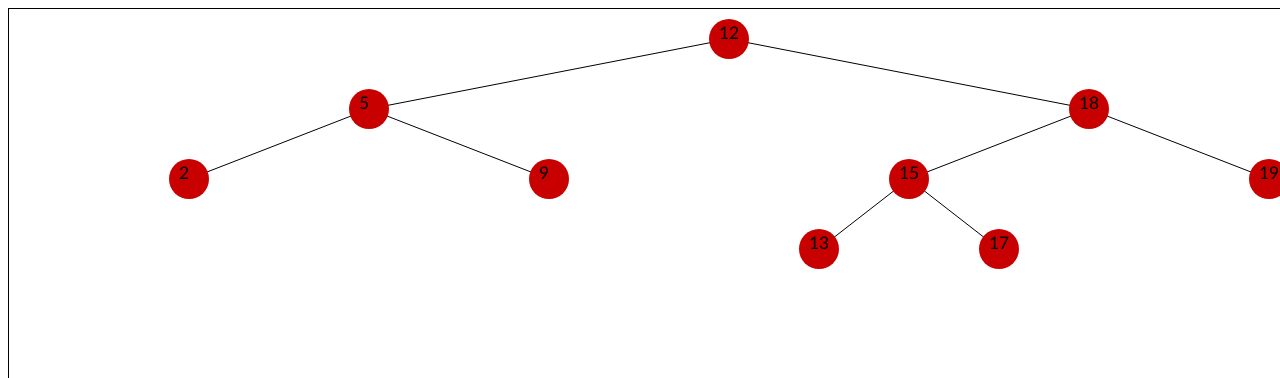
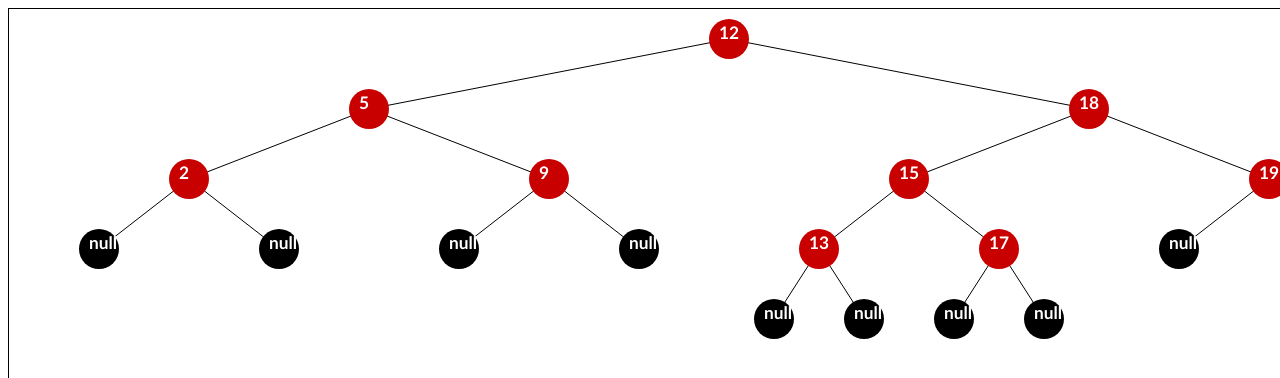
Before and after one commit to Godastan/js-examples, a plain HTML site: page test_red_black_tree.html in a window 1280 px wide. Shown: the top 378 px of the page. Drawn offline with Linux system fonts and the light colour scheme.

Commit message:
ES 6 minor refactoring

```diff
--- a/draw.js
+++ b/draw.js
@@ -1,14 +1,13 @@
-function draw(tree) {
+function draw(canvas, tree) {
+    var ctx = canvas.getContext('2d');
+
     var radius = 20;
     var levelHeight = radius * 2 + 30;
-    var colWidth = 1440;
+    var colWidth = canvas.width;
     var startX = colWidth / 2;
     var startY = radius + 10;
     var root = tree.getRoot();
     var color = 'rgb(200,0,0)';
-
-    var canvas = document.getElementById("test_canvas");
-    var ctx = canvas.getContext('2d');
 
     ctx.clearRect(0, 0, canvas.width, canvas.height);
     drawChildren(ctx, root, colWidth, startX, startY, color);
@@ -45,12 +44,14 @@ function draw(tree) {
     }
 
     function drawNode(ctx, node, x, y, color) {
-        ctx.fillStyle = color;
+        ctx.fillStyle = node.getColor() === RBNode.constants.COLOR_RED
+            ? 'rgb(200,0,0)'
+            : 'rgb(0,0,0)';
         ctx.beginPath();
         ctx.arc(x, y, radius, 0, 2 * Math.PI);
         ctx.fill();
-        ctx.font='13pt Calibri';
-        ctx.fillStyle='black';
+        ctx.font='bold 13pt Calibri';
+        ctx.fillStyle='white';
         ctx.fillText(node.getKey(), x - radius / 2, y);
     }
 
--- a/red_black_tree.js
+++ b/red_black_tree.js
@@ -1,16 +1,21 @@
 /**
  * Red-Black Tree
- * @param nodes
  * @returns {RBTree}
  * @constructor
  */
-function RBTree(nodes) {
+function RBTree() {
     if (!(this instanceof RBTree)) {
-        return new RBTree(nodes);
+        return new RBTree();
     }
 
     this.nodes = [];
-    this.nul = RBNode();
+    this.nul = RBNode({
+        key: null,
+        left: null,
+        right: null,
+        parent: null,
+        color: RBNode.constants.COLOR_BLACK
+    });
     this.setRoot(this.nul);
 }
 
@@ -19,7 +24,7 @@ RBTree.prototype.getRoot = function () {
 };
 
 RBTree.prototype.setRoot = function (root) {
-    root.setColor(root.constants.COLOR_BLACK);
+    root.setColor(RBNode.constants.COLOR_BLACK);
     this.root = root || this.nul;
 };
 
@@ -99,7 +104,7 @@ RBTree.prototype.getOrdered = function () {
 };
 
 RBTree.prototype.search = function (key) {
-    var seslf = this;
+    var self = this;
 
     function recursiveSearch(root, key) {
         if (root === self.nul || root.getKey() === key) {
@@ -128,7 +133,7 @@ RBTree.prototype.search = function (key) {
 };
 
 RBTree.prototype.insert = function (element) {
-    var newNode = RBNode(element);
+    var newNode = RBNode({key: element});
     var parent = this.nul;
     var root = this.getRoot();
     this.addNodeToList(newNode);
@@ -152,9 +157,9 @@ RBTree.prototype.insert = function (element) {
     newNode
         .setLeftChild(this.nul)
         .setRightChild(this.nul)
-        .setColor(newNode.constants.COLOR_RED);
+        .setColor(RBNode.constants.COLOR_RED);
 
-    this.fixup(newNode);
+    //this.fixup(newNode);
 };
 
 RBTree.prototype.fixup = function (baseNode) {
@@ -210,8 +215,9 @@ RBTree.prototype.delete = function (node) {
     }
     this.removeNodeFromList(node);
 };
+
 /**
- * RBNode
+ * Red-Black Node
  * @param key
  * @param parent
  * @param right
@@ -220,9 +226,9 @@ RBTree.prototype.delete = function (node) {
  * @returns {RBNode}
  * @constructor
  */
-function RBNode(key, parent, right, left, color) {
+function RBNode({key, parent, right, left, color}) {
     if (!(this instanceof RBNode)) {
-        return new RBNode(key, parent, right, left, color);
+        return new RBNode({key, parent, right, left, color});
     }
     this.setKey(key);
     this.setParent(parent);
@@ -231,7 +237,7 @@ function RBNode(key, parent, right, left, color) {
     this.setColor(color);
 }
 
-RBNode.prototype.constants = {
+RBNode.constants = {
     COLOR_RED: 'RED',
     COLOR_BLACK: 'BLACK'
 };
@@ -250,7 +256,7 @@ RBNode.prototype.getLeftChild = function () {
 };
 
 RBNode.prototype.setLeftChild = function (node) {
-    this.left = node || RBNode();
+    this.left = node;
     return this;
 };
 
@@ -259,7 +265,7 @@ RBNode.prototype.getRightChild = function () {
 };
 
 RBNode.prototype.setRightChild = function (node) {
-    this.right = node || RBNode();
+    this.right = node;
     return this;
 };
 
@@ -268,7 +274,7 @@ RBNode.prototype.getParent = function () {
 };
 
 RBNode.prototype.setParent = function (node) {
-    this.parent = node || RBNode();
+    this.parent = node;
     return this;
 };
 
@@ -277,9 +283,9 @@ RBNode.prototype.getColor = function () {
 };
 
 RBNode.prototype.setColor = function (color) {
-    this.color = color === this.constants.COLOR_RED
+    this.color = color === RBNode.constants.COLOR_RED
         ? color
-        : this.constants.COLOR_BLACK;
+        : RBNode.constants.COLOR_BLACK;
 
     return this;
 };
--- a/test_red_black_tree.html
+++ b/test_red_black_tree.html
@@ -3,15 +3,16 @@
 <head>
     <meta charset="UTF-8">
     <title>RB-Tree</title>
-    <script src="tree.js"></script>
+    <script src="red_black_tree.js"></script>
     <script src="draw.js"></script>
     <script>
-        var tree = Tree();
+        var tree = RBTree();
         [12, 5, 18, 2, 9, 15, 19, 13, 17].forEach(function (key) {
             tree.insert(key);
         });
         window.onload = function () {
-            draw(tree);
+            var canvas = document.getElementById("test_canvas");
+            draw(canvas, tree);
         }
     </script>
     <style>
--- a/tree.js
+++ b/tree.js
@@ -56,7 +56,7 @@ Tree.prototype.search = function (key) {
 };
 
 Tree.prototype.insert = function (element) {
-    var newNode = Node(element);
+    var newNode = Node({key: element});
     var parent = null;
     var root = this.root;
     this.nodes.push(newNode);
@@ -124,12 +124,11 @@ Tree.prototype.delete = function (node) {
         min.getLeftChild().setParent(min);
     }
     this.nodes.splice(this.nodes.indexOf(node), 1);
-
 };
 
-function Node(key, parent, right, left) {
+function Node({key, parent, right, left}) {
     if (!(this instanceof Node)) {
-        return new Node(key, parent, right, left);
+        return new Node({key, parent, right, left});
     }
     this.key = key || null;
     this.parent = parent || null;
```
